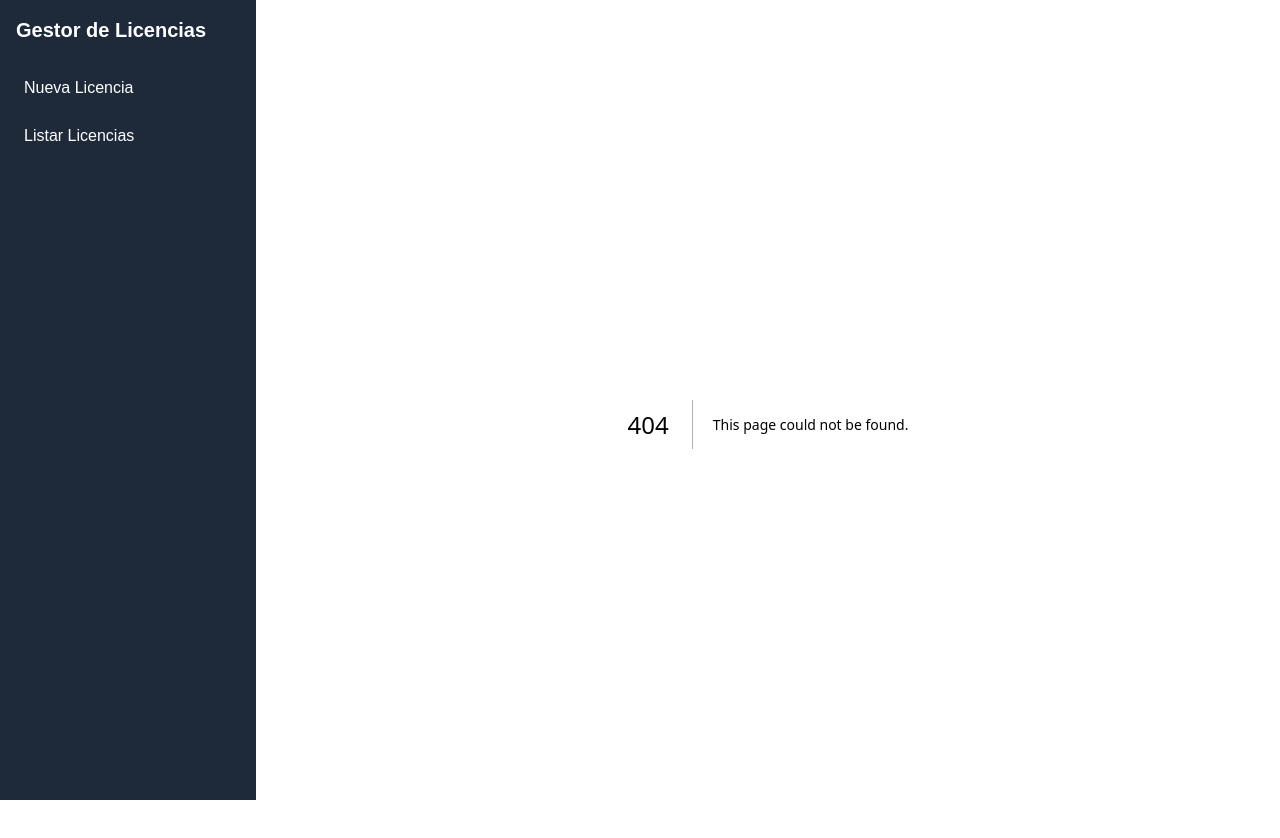
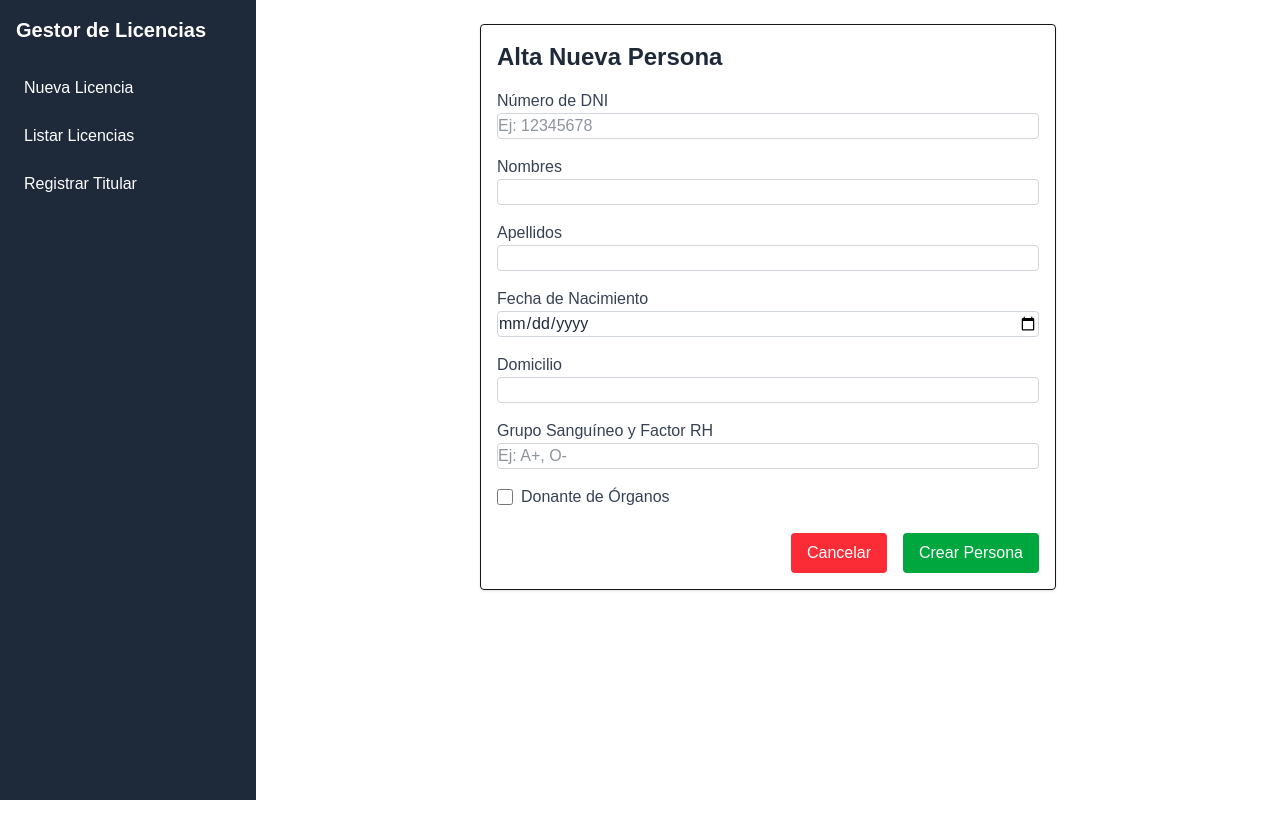
Before and after one commit to MarcosDebona25/TP-Metodologias, a Next.js app in the folder Frontend/frontend/: page /person/new in a window 1280 px wide. Before the commit this address had no page. Shown: the top 838 px of the page. After the commit the page ends 800 px from the top, so only its background shows below. Built offline with nearby package versions, Linux system fonts and the light colour scheme.

Commit message:
feat: Registrar Titular form

```diff
--- /dev/null
+++ b/Frontend/frontend/src/app/person/new/page.tsx
@@ -0,0 +1,5 @@
+import NewPersonForm from "@/components/NewPersonForm";
+
+export default function NewPersonPage() {
+  return <NewPersonForm />;
+}
--- /dev/null
+++ b/Frontend/frontend/src/components/NewPersonForm.tsx
@@ -0,0 +1,167 @@
+// app/person/new/NewPersonForm.tsx
+"use client";
+
+import { useState } from "react";
+import { submitPerson } from "@/services/personService";
+import { useForm } from "react-hook-form";
+import { zodResolver } from "@hookform/resolvers/zod";
+import { personFormSchema, PersonFormSchema } from "@/schemas/personSchema";
+
+export default function NewPersonForm() {
+  const [successMessage, setSuccessMessage] = useState("");
+  const [errorMessage, setErrorMessage] = useState("");
+  const {
+    register,
+    handleSubmit,
+    reset,
+    formState: { errors },
+  } = useForm<PersonFormSchema>({
+    resolver: zodResolver(personFormSchema),
+    defaultValues: {
+      idNumber: "",
+      firstName: "",
+      lastName: "",
+      dateOfBirth: "",
+      address: "",
+      bloodType: "",
+      donor: false,
+    },
+  });
+
+  const onSubmit = async (data: PersonFormSchema) => {
+    try {
+      await submitPerson(data);
+      setSuccessMessage("Persona creada exitosamente");
+      setErrorMessage("");
+      reset();
+    } catch (error: any) {
+      setErrorMessage(error.message);
+      setSuccessMessage("");
+    }
+  };
+
+  return (
+    <form onSubmit={handleSubmit(onSubmit)} className="space-y-4">
+      <div className="max-w-xl mx-auto p-4 border rounded shadow">
+        <h2 className="text-2xl text-gray-800 font-bold mb-4">
+          Alta Nueva Persona
+        </h2>
+
+        <div className="space-y-4">
+          <div>
+            <label className="block font-medium text-gray-700">
+              Número de DNI
+            </label>
+            <input
+              type="text"
+              {...register("idNumber")}
+              className="w-full rounded border border-gray-300 text-gray-800 bg-white"
+              placeholder="Ej: 12345678"
+            />
+            {errors.idNumber && (
+              <p className="text-red-500 text-sm">{errors.idNumber.message}</p>
+            )}
+          </div>
+
+          <div>
+            <label className="block font-medium text-gray-700">Nombres</label>
+            <input
+              type="text"
+              {...register("firstName")}
+              className="w-full rounded border border-gray-300 text-gray-800 bg-white"
+            />
+            {errors.firstName && (
+              <p className="text-red-500 text-sm">{errors.firstName.message}</p>
+            )}
+          </div>
+
+          <div>
+            <label className="block font-medium text-gray-700">Apellidos</label>
+            <input
+              type="text"
+              {...register("lastName")}
+              className="w-full rounded border border-gray-300 text-gray-800 bg-white"
+            />
+            {errors.lastName && (
+              <p className="text-red-500 text-sm">{errors.lastName.message}</p>
+            )}
+          </div>
+
+          <div>
+            <label className="block font-medium text-gray-700">
+              Fecha de Nacimiento
+            </label>
+            <input
+              type="date"
+              {...register("dateOfBirth")}
+              className="w-full rounded border border-gray-300 text-gray-800 bg-white"
+            />
+            {errors.dateOfBirth && (
+              <p className="text-red-500 text-sm">
+                {errors.dateOfBirth.message}
+              </p>
+            )}
+          </div>
+
+          <div>
+            <label className="block font-medium text-gray-700">Domicilio</label>
+            <input
+              type="text"
+              {...register("address")}
+              className="w-full rounded border border-gray-300 text-gray-800 bg-white"
+            />
+            {errors.address && (
+              <p className="text-red-500 text-sm">{errors.address.message}</p>
+            )}
+          </div>
+
+          <div>
+            <label className="block font-medium text-gray-700">
+              Grupo Sanguíneo y Factor RH
+            </label>
+            <input
+              type="text"
+              {...register("bloodType")}
+              className="w-full rounded border border-gray-300 text-gray-800 bg-white"
+              placeholder="Ej: A+, O-"
+            />
+            {errors.bloodType && (
+              <p className="text-red-500 text-sm">{errors.bloodType.message}</p>
+            )}
+          </div>
+
+          <div className="flex items-center gap-2">
+            <input
+              type="checkbox"
+              {...register("donor")}
+              className="h-4 w-4 text-blue-600"
+            />
+            {errors.donor && (
+              <p className="text-red-500 text-sm">{errors.donor.message}</p>
+            )}
+            <label className="text-gray-700 font-medium">
+              Donante de Órganos
+            </label>
+          </div>
+        </div>
+        {successMessage && <p className="text-green-600">{successMessage}</p>}
+        {errorMessage && <p className="text-red-600">{errorMessage}</p>}
+        <div className="mt-6 flex justify-end gap-4">
+          <button
+            type="button"
+            onClick={() => reset()}
+            className="px-4 py-2 bg-red-500 text-white rounded"
+          >
+            Cancelar
+          </button>
+          <button
+            type="submit"
+            className="px-4 py-2 bg-green-600 text-white rounded"
+          >
+            Crear Persona
+          </button>
+        </div>
+      </div>
+    </form>
+  );
+}
--- a/Frontend/frontend/src/components/Sidebar.tsx
+++ b/Frontend/frontend/src/components/Sidebar.tsx
@@ -11,6 +11,9 @@ export default function Sidebar() {
         <Link href="/license/list" className="block hover:bg-gray-700 p-2 rounded">
             Listar Licencias
         </Link>
+        <Link href="/person/new" className="block hover:bg-gray-700 p-2 rounded">
+            Registrar Titular
+        </Link>
       </nav>
     </aside>
   );
--- /dev/null
+++ b/Frontend/frontend/src/schemas/personSchema.ts
@@ -0,0 +1,14 @@
+// schemas/personSchema.ts
+import { z } from "zod";
+
+export const personFormSchema = z.object({
+  idNumber: z.string().min(8, "ID must be 8 digits").max(8).regex(/^\d+$/, "Must be numeric"),
+  firstName: z.string().min(1, "Required"),
+  lastName: z.string().min(1, "Required"),
+  dateOfBirth: z.string(),
+  address: z.string().min(1, "Required"),
+  bloodType: z.string(),
+  donor: z.boolean(),
+});
+
+export type PersonFormSchema = z.infer<typeof personFormSchema>;
--- a/Frontend/frontend/src/services/peopleService.ts
+++ /dev/null
@@ -1,25 +0,0 @@
-import { NextResponse } from "next/server";
-import { Person } from "../types/Person";
-
-export async function getPersonByIdNumber(idNumber: string): Promise<Person> {
-  const response = await fetch(`http://localhost:8080/api/titulares/id/${idNumber}`, {
-    method: "GET",
-    credentials: "include",
-  });
-  /*NextResponse.json(
-{
-  "id": "1",
-  "idNumber": "12345678",
-  "firstName": "Juan",
-  "lastName": "Pérez",
-  "dateOfBirth": "1990-04-10",
-  "address": "123 Main St",
-  "bloodType": "A+",
-  "donor": true,
-  "allowedLicenseTypes": ["A", "B", "C"]
-});*/
-  if (!response.ok) {
-    throw new Error("Person not found");
-  }
-  return await response.json();
-}
--- /dev/null
+++ b/Frontend/frontend/src/services/personService.ts
@@ -0,0 +1,42 @@
+import { NextResponse } from "next/server";
+import { Person } from "../types/Person";
+import { PersonFormSchema } from "@/schemas/personSchema";
+
+export async function getPersonByIdNumber(idNumber: string): Promise<Person> {
+  const response = await fetch(
+    `http://localhost:8080/api/titulares/id/${idNumber}`,
+    {
+      method: "GET",
+      credentials: "include",
+    }
+  );
+  /*NextResponse.json(
+{
+  "id": "1",
+  "idNumber": "12345678",
+  "firstName": "Juan",
+  "lastName": "Pérez",
+  "dateOfBirth": "1990-04-10",
+  "address": "123 Main St",
+  "bloodType": "A+",
+  "donor": true,
+  "allowedLicenseTypes": ["A", "B", "C"]
+});*/
+  if (!response.ok) {
+    throw new Error("Titular no encontrado");
+  }
+  return await response.json();
+}
+
+export async function submitPerson(data: PersonFormSchema): Promise<void> {
+  const response = await fetch(`http://localhost:8080/api/titulares`, {
+    method: "POST",
+    headers: { "Content-Type": "application/json" },
+    body: JSON.stringify(data),
+  });
+
+  if (!response.ok) {
+    const errorText = await response.text();
+    throw new Error(errorText || "Error creando titular");
+  }
+}
```
